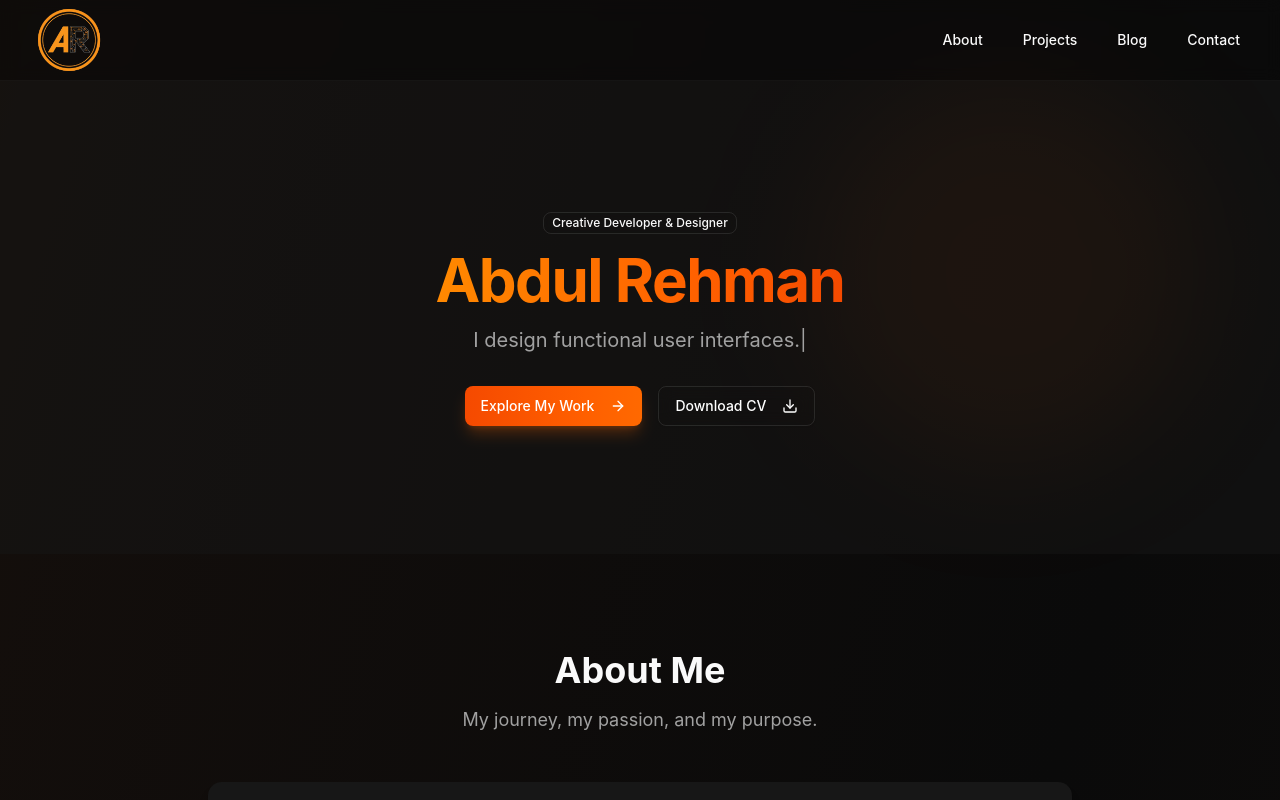
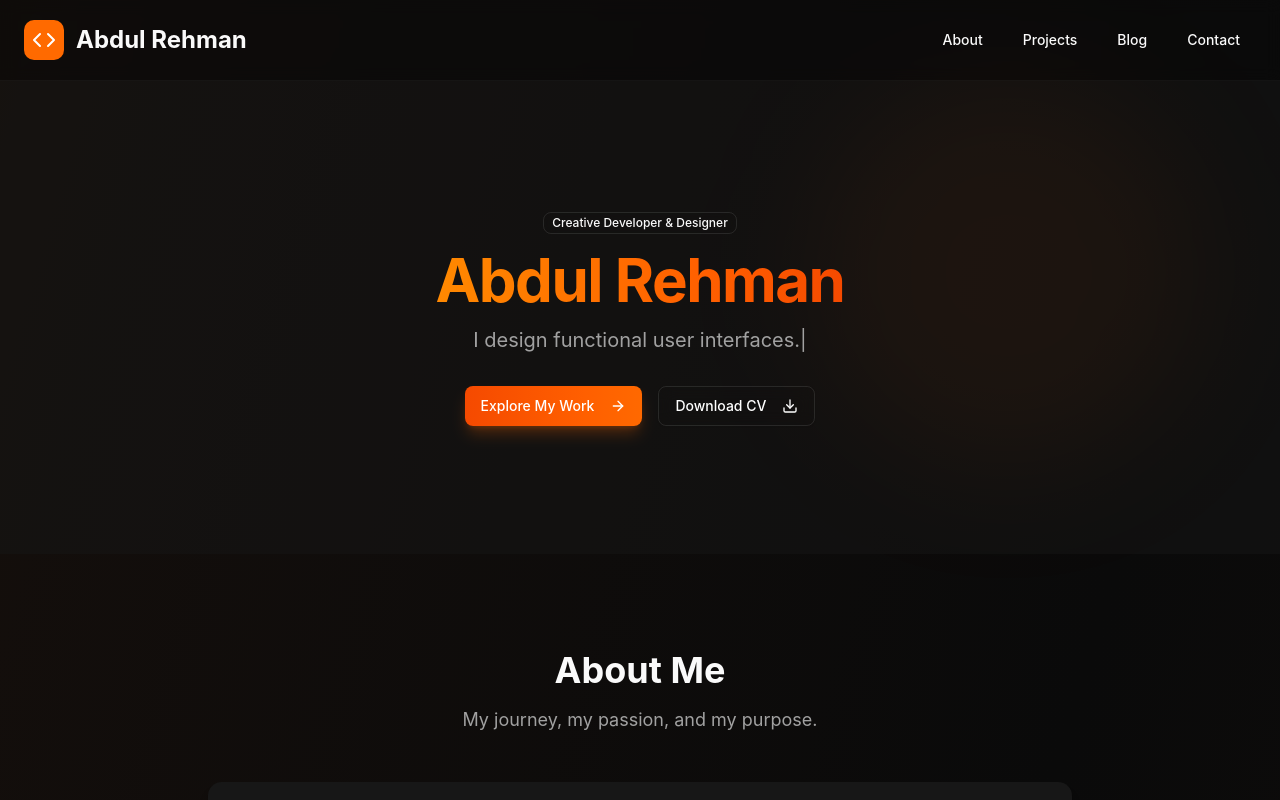
Before and after one commit to AbdulRehman817/Portfolio, a Next.js app: page / in a window 1280 px wide. Shown: the top 800 px of the page. Built offline with nearby package versions, Linux system fonts and the light colour scheme.

Commit message:
changed the logo again

```diff
--- a/src/components/layout/Footer.jsx
+++ b/src/components/layout/Footer.jsx
@@ -2,7 +2,6 @@ import { Github, Linkedin, Code } from "lucide-react";
 import Link from "next/link";
 import { Button } from "@/components/ui/button";
 import { Separator } from "@/components/ui/separator";
-import Image from "next/image";
 
 const navItems = [
   { href: "/about", label: "About" },
@@ -19,16 +18,17 @@ export function Footer() {
           {/* Logo + About */}
           <div className="flex flex-col gap-5">
             <Link href="/" className="flex items-center gap-3">
+              <div className="w-12 h-12 bg-[#FF6A00] rounded-lg flex items-center justify-center">
+                <Code className="h-6 w-6 text-white" />
+              </div>
               <span className="font-bold font-headline text-2xl">
-                <Image
-                  src="/unnamed__1_-removebg-preview.png"
-                  width="130"
-                  height="130"
-                  alt=""
-                  className="relative right-[20px] bottom-[30px]"
-                />
+                Abdul Rehman
               </span>
             </Link>
+            <p className="text-muted-foreground leading-relaxed max-w-sm">
+              Creative developer passionate about building modern web
+              experiences.
+            </p>
           </div>
 
           {/* Quick Links */}
--- a/src/components/layout/Header.jsx
+++ b/src/components/layout/Header.jsx
@@ -8,7 +8,6 @@ import { Code, Menu, X } from "lucide-react";
 import { Button } from "@/components/ui/button";
 import { Sheet, SheetContent, SheetTrigger } from "@/components/ui/sheet";
 import { cn } from "@/lib/utils";
-import Image from "next/image";
 
 const navItems = [
   { href: "/about", label: "About" },
@@ -26,17 +25,11 @@ export function Header() {
       <div className="container flex h-20 items-center justify-between px-4 md:px-6">
         {/* Logo */}
         <Link href="/" className="flex items-center gap-3">
-          {/* <div className="w-10 h-10 bg-[#FF6A00] rounded-lg flex items-center justify-center"> */}
-          {/* <Code className="w-6 h-6 text-white" /> */}
-          {/* </div> */}
+          <div className="w-10 h-10 bg-[#FF6A00] rounded-lg flex items-center justify-center">
+            <Code className="w-6 h-6 text-white" />
+          </div>
           <span className="text-xl md:text-2xl font-bold font-headline text-foreground">
-            <Image
-              src="/unnamed__1_-removebg-preview.png"
-              width="130"
-              height="130"
-              alt=""
-              className="relative right-[20px]"
-            />
+            Abdul Rehman
           </span>
         </Link>
 
```
